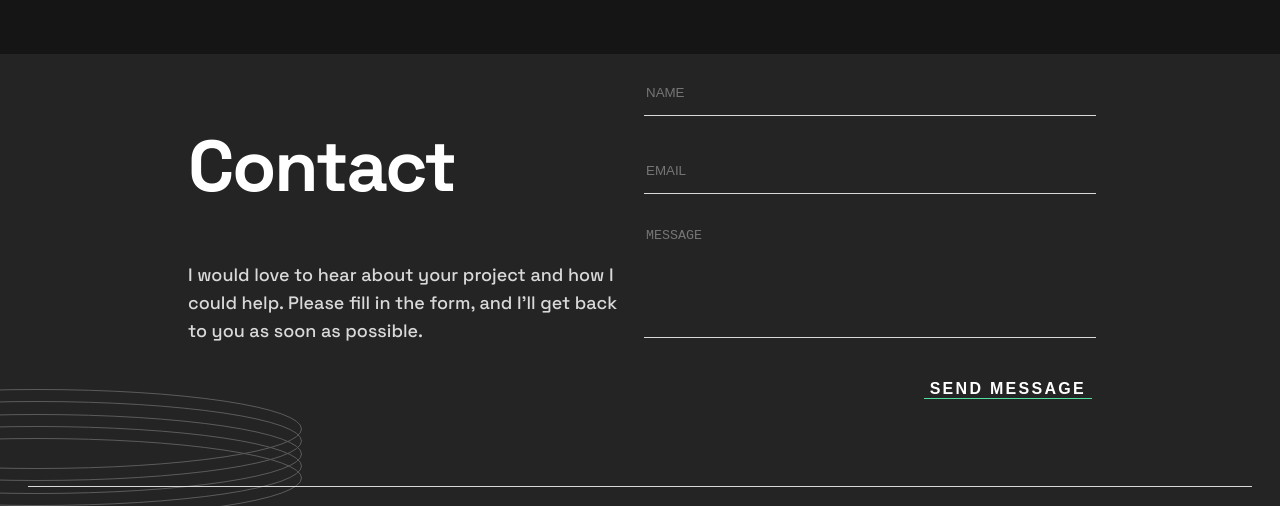
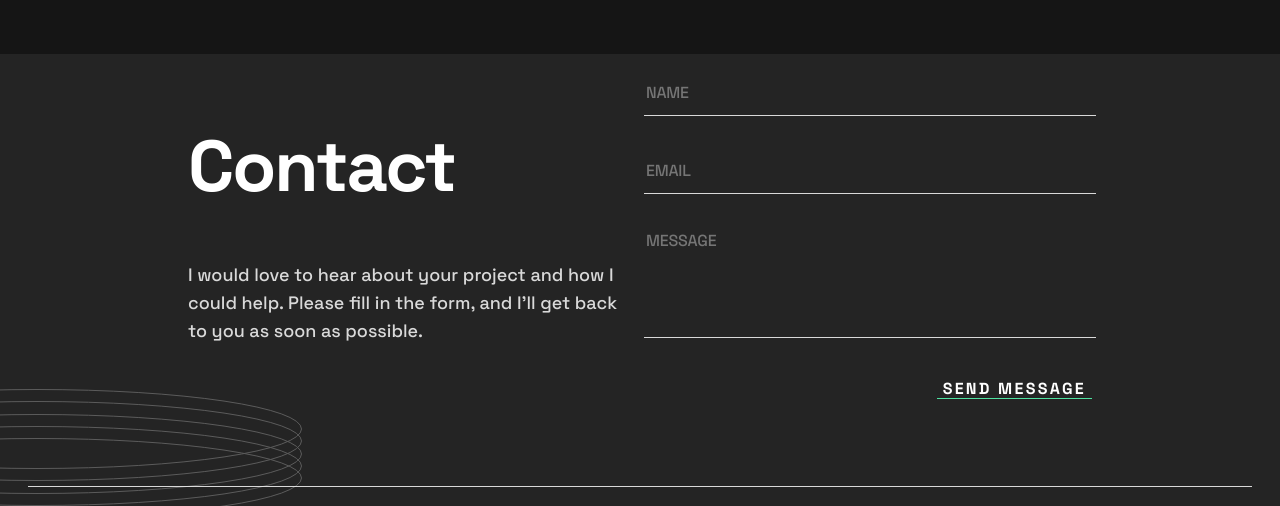
Before and after one commit to JIH7/simple-single-page-portfolio, a website: page index.html in a window 1280 px wide. Shown: the part 3277-3783 px from the top of the page. Drawn offline with Linux system fonts and the light colour scheme.

Commit message:
styled fonts in form inputs

```diff
--- a/style.scss
+++ b/style.scss
@@ -342,6 +342,14 @@ form {
         }
     }
 
+    input, textarea {
+        font-family: inherit;
+        font-size: 1rem;
+        font-weight: 500;
+        line-height: 1.625rem;
+        letter-spacing: -0.01388rem;
+    }
+
     input[type=text], input[type=email], textarea {
         width: 100%;
         background-color: unset;
```
Also changed, not shown: style.css, 1 other file.
